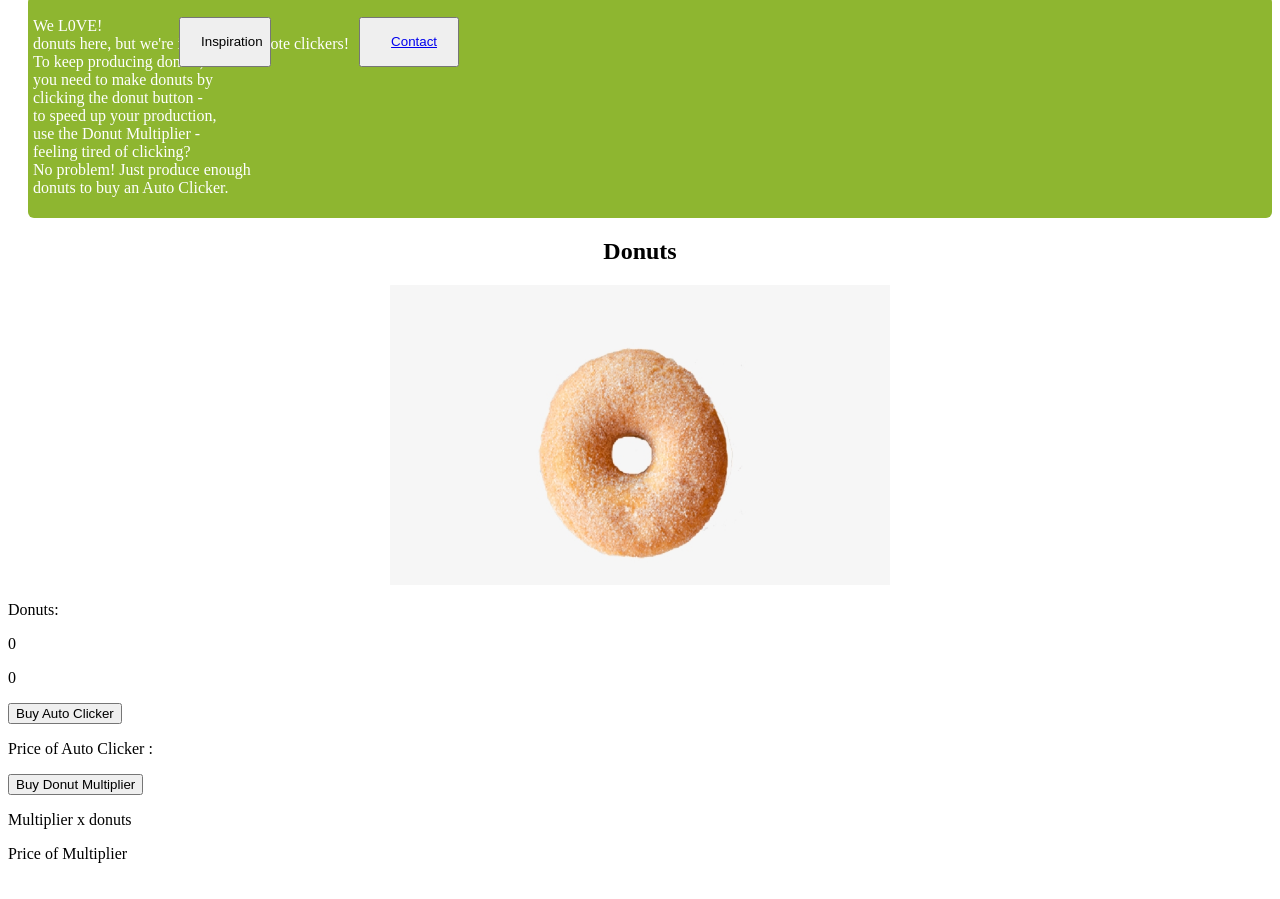
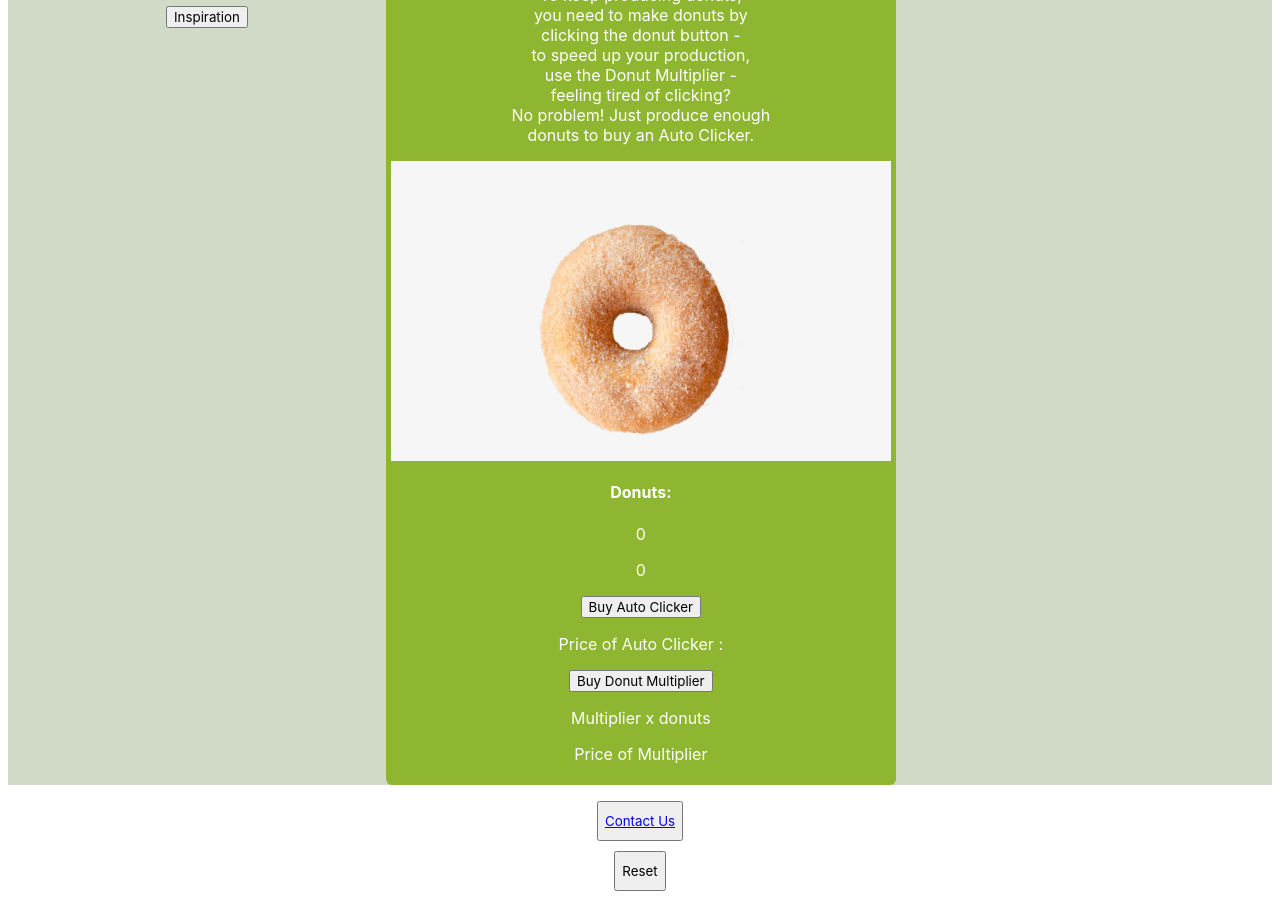
Before and after one commit to Patel10/DonutMaker, a website built with Parcel: page index.html in a window 1280 px wide. Shown: the part 84-983 px from the top of the page. Built offline with nearby package versions, Linux system fonts and the light colour scheme.

Commit message:
fixed design

```diff
--- a/app.js
+++ b/app.js
@@ -12,6 +12,7 @@ const autoClickerCount = document.querySelector('.autoClickerCount');
 const donutMultiplyButton = document.querySelector('.multiplierButton');
 const donutMultiplyCount = document.querySelector('.multiplierCount');
 const donutMultiplyCost = document.querySelector('.multiplierPrice');
+const resetButton = document.querySelector('.reset-game');
 
 const aboutUsButton = document.querySelector(".aboutSection");
 const aboutUsDrop = document.getElementById('aboutSectionContent');
@@ -23,6 +24,7 @@ const learnUsDrop = document.getElementById('learnSectionContent');
 donutMakerButton.addEventListener("click", () => {
     donutMaker.addDonut();
     donutCount.innerText = donutMaker.numDonuts;
+
     // donutMultiplierEnable()
     // autoClickerEnable()
     });
@@ -53,6 +55,7 @@ autoClickerButton.addEventListener("click",()=>{
     autoClickerCount.innerText = donutMaker.autoClickers;
 
 
+
 });
 donutMultiplyButton.addEventListener("click",() =>{
     donutMaker.addMultipler();
@@ -72,6 +75,12 @@ setInterval(() =>{
 
 
 },1000);
+
+resetButton.addEventListener('click', resetGame);
+function resetGame(){
+    location.reload();
+}
+
 
 
 document.getElementsByClassName("addDonut").innerHTML=Math.round(addDonut);
--- a/index.html
+++ b/index.html
@@ -5,24 +5,70 @@
     <meta http-equiv="X-UA-Compatible" content="IE=edge" />
     <meta name="viewport" content="width=device-width, initial-scale=1.0" />
     <link rel="stylesheet" href="./style.css" />
+    <link rel="preconnect" href="https://fonts.googleapis.com">
+    <link rel="preconnect" href="https://fonts.gstatic.com" crossorigin>
+    <link href="https://fonts.googleapis.com/css2?family=Roboto:wght@500&display=swap" rel="stylesheet">
     <title>Donut Clicker</title>
   </head>
   <body>
     <div class="main-grid-container">
       <header class="header">
         <h1> Fred's Donut Company</h1>
+
+        <ul class="learnSection">
+          <button href="#learnSectionContent" class="learnSection">Inspiration </button>
+            <div id="learnSectionContent" class="all-dropdown-content" style="visibility:hidden">
+                  We can't take ALL the credit </br>
+                  for thinking of</br>
+                  this method to make donuts.</br>
+                  We took a page from </br>
+                  the original Cookie Clicker.</br>
+                  You can go visit it at </br>
+                  cookie-clicker.co/ </p>
+                  <a href="https://www.cookie-clicker.co">Cookie Clicker</a>
+              <div>
+        </ul>
         </header>
           <nav class="navbar">
-            <p>  We L0VE! </br>
-              donuts here, but we're in need of remote clickers!</br>
-              To keep producing donuts, </br>
-              you need to make donuts by </br>
-              clicking the donut button - </br>
-              to speed up your production, </br>
-              use the Donut Multiplier - </br>
-              feeling tired of clicking? </br>
-              No problem! Just produce enough</br>
-              donuts to buy an Auto Clicker. </p>
+            <div>
+              <p>  We L0VE! </br>
+                donuts here, but we're in need of remote clickers!</br>
+                To keep producing donuts, </br>
+                you need to make donuts by </br>
+                clicking the donut button - </br>
+                to speed up your production, </br>
+                use the Donut Multiplier - </br>
+                feeling tired of clicking? </br>
+                No problem! Just produce enough</br>
+                donuts to buy an Auto Clicker. </p>
+              <section class="donut-clicker">
+
+
+                <img class="donut-button" src="images\donut.png">
+
+                <h4>Donuts: </h4>
+                <p class="addDonut" type="text"></p>
+                <!-- <p class="donutvalue">Donut Value: </p> -->
+            </section>
+            <section class = "clicker">
+              <p class="autoClickerCount" type="text">0</p>
+              <button class="autoClicker">Buy Auto Clicker</button>
+              <p class="autoClickerPrice">Price of Auto Clicker :</p>
+            </section>
+
+            <section class="donut-multiplier">
+
+              <button class="multiplierButton">Buy Donut Multiplier</button>
+              <p class="multiplierCount"> Multiplier x  donuts</p>
+              <p class="multiplierPrice">Price of Multiplier</p>
+            </section>
+
+
+
+            </div>
+
+
+          </div>
 
                 <ul class="aboutSection">
 
@@ -43,7 +89,7 @@
 
 
 
-                  <ul class="learnSection">
+                  <!-- <ul class="learnSection">
                     <button href="#learnSectionContent" class="learnSection">Inspiration </button>
                       <div id="learnSectionContent" class="all-dropdown-content" style="visibility:hidden">
                             We can't take ALL the credit </br>
@@ -55,8 +101,8 @@
                             cookie-clicker.co/ </p>
                             <a href="https://www.cookie-clicker.co">Cookie Clicker</a>
                         <div>
-                  </ul>
-                        <ul class="contactSection">
+                  </ul> -->
+                        <!-- <ul class="contactSection">
                           <button href="#contactSectionContent" class="contactSection"><a href="https://www.linkedIn.com/in/parth1029">Contact</a></button>
 
                               <!-- <div id="contactSectionContent" class="all-dropdown-content" style="visibility:show">
@@ -65,36 +111,15 @@
                         </ul>
                           </nav>
 
-  <main>
-    <section class="donut-clicker">
-      <h1>Donuts</h1>
-
-      <img class="donut-button" src="images\donut.png">
-
-      <p>Donuts: </p>
-      <p class="addDonut" type="text"></p>
-      <!-- <p class="donutvalue">Donut Value: </p> -->
-  </section>
-  <section class = "clicker">
-    <p class="autoClickerCount" type="text">0</p>
-    <button class="autoClicker">Buy Auto Clicker</button>
-    <p class="autoClickerPrice">Price of Auto Clicker :</p>
-  </section>
-
-  <section class="donut-multiplier">
-
-    <button class="multiplierButton">Buy Donut Multiplier</button>
-    <p class="multiplierCount"> Multiplier x  donuts</p>
-    <p class="multiplierPrice">Price of Multiplier</p>
-  </section>
-
-
 
   </div>
 
+  <footer>
 
-  </main>
-  </div>
+    <button class="contactSection"><a href="https://www.linkedIn.com/in/parth1029">Contact Us</a></button>
+    <button class="reset-game">Reset</button>
+
+  </footer>
     <script src="./app.js"></script>
 
 
--- a/style.css
+++ b/style.css
@@ -1,17 +1,74 @@
-/* .main-grid-container {
+* {
+font-family: -apple-system, BlinkMacSystemFont, 'Segoe UI', Roboto, Oxygen, Ubuntu, Cantarell, 'Open Sans', 'Helvetica Neue', sans-serif;
+}
+
+.main-grid-container {
     width: auto;
     height: auto;
     text-align: center;
+    background-color: rgb(209, 219, 199);
 
     display: flex;
     justify-content: left;
-} */
+}
+.learnSection:hover{
+    cursor: pointer;
 
+}
+.navbar {
+    background-color: rgb(142, 182, 48);
+  border-radius: 6px;
+  color: #fff;
+  cursor: pointer;
+  padding: 5px;
+  margin-left: 20px;
+  list-style-type: none;
+  display: flex;
+  flex-direction: row;
+  width: 500px;
+
+
+}
+
+.donut-button {
+    width: 500px;
+    height: 300px;
+    display: block;
+    margin-left: auto;
+    margin-right: auto;
+    position: static;
+    cursor: pointer;
+
+}
+.donut-count {
+    font-size: 35px;
+    font-family: fantasy;
+}
+.donutClicker{
+    justify-content: right;
+}
+.contactSection{
+    display: flex;
+    justify-content: center;
+    align-items: center;
+    margin: auto;
+    height: 40px;
+
+}
+.reset-game{
+    display: flex;
+    justify-content: center;
+    align-items: center;
+    margin: auto;
+    height: 40px;
+    margin-top: 10px;
+    cursor: pointer;
+}
 /* .header {
     width: 100%;
 justify-content: center;
 
-} */
+}
 h1{
     text-align: center;
 
@@ -87,7 +144,7 @@ h1{
     align-items: center;
     justify-content: left;
     grid-gap: 50px;
-    padding-left:  20px;px;
+    padding-left:  20px;
 }
 .contactSection{
     display:flex;
```
